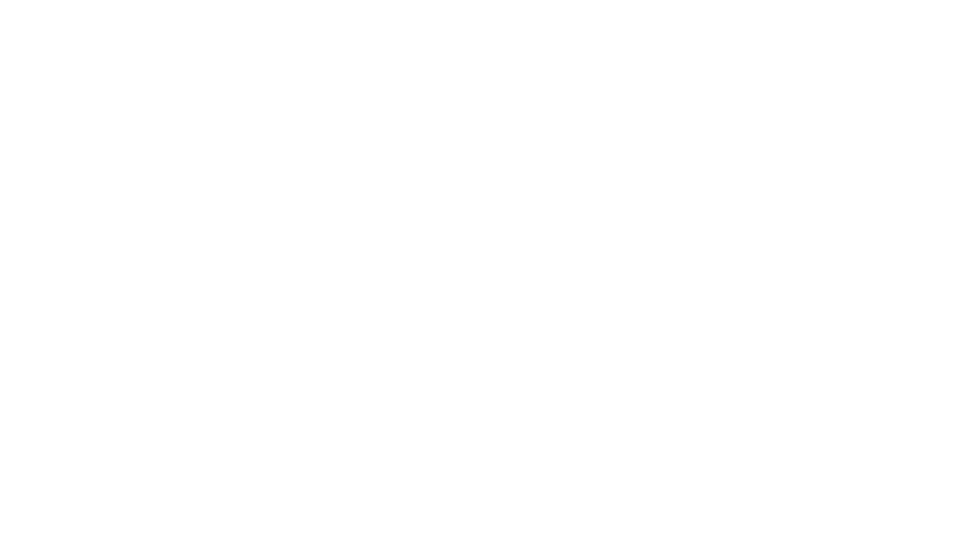
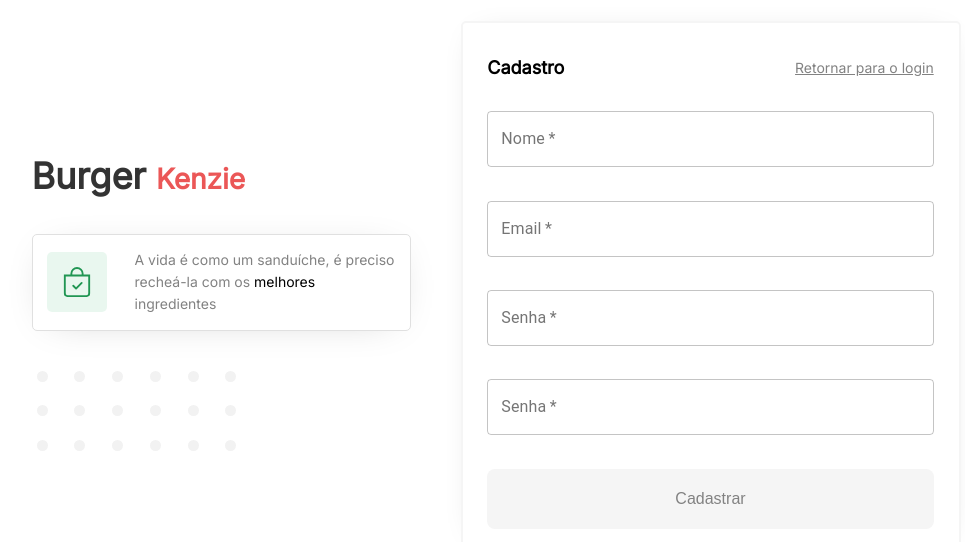
Before and after one commit to Kenzie-Academy-Brasil-Developers/react-entrega-s5-hamburgueria-2-0-com-typescript-json-server-guilherminol, a React (Create React App) app: page /register in a window 1280 px wide. Shown: the part 116-658 px from the top of the page, without its empty margins (119-1084 px from the left). Built offline with nearby package versions, Linux system fonts and the light colour scheme.

Commit message:
feat:Adding Providers

```diff
--- a/package.json
+++ b/package.json
@@ -15,6 +15,7 @@
     "@types/react-dom": "^17.0.0",
     "@types/react-router-dom": "^5.3.2",
     "@types/styled-components": "^5.1.15",
+    "axios": "^0.24.0",
     "material-ui": "^0.20.2",
     "react": "^17.0.2",
     "react-dom": "^17.0.2",
--- /dev/null
+++ b/src/Pages/Register/index.tsx
@@ -0,0 +1,61 @@
+import { Form, Content } from "./style";
+import { useHistory, Link } from "react-router-dom";
+import PageBalls from "../../Components/PageBalls";
+import TextFieldComponent from "../../Components/TextField";
+import SecondaryButton from "../../Components/SecondaryButton";
+import Logo from "../../Components/Logo";
+import HomePagePhrase from "../../Components/HomePagePhrase";
+import * as yup from "yup";
+import { useForm } from "react-hook-form";
+import { yupResolver } from "@hookform/resolvers/yup";
+
+interface OnSubmitProps {
+  name: string;
+  email: string;
+  password: string;
+  confirmPassword: string;
+}
+
+const Register = () => {
+  const history = useHistory();
+  const formSchema = yup.object().shape({
+    email: yup.string().required("Email Obrigatório"),
+    password: yup.string().required("Senha Obrigatória"),
+  });
+  const {
+    register,
+    handleSubmit,
+    // formState: { errors },
+  } = useForm({
+    resolver: yupResolver(formSchema),
+  });
+  const onSubmitFunc = (data: OnSubmitProps) => {
+    console.log(data);
+  };
+  return (
+    <Content>
+      <section>
+        <Logo />
+        <HomePagePhrase />
+        <PageBalls />
+      </section>
+      <section>
+        <Form onSubmit={handleSubmit(onSubmitFunc)}>
+          <div className="FormHeaderContainer">
+            <h3>Cadastro</h3>
+            <Link to="/">Retornar para o login</Link>
+          </div>
+          <TextFieldComponent {...register("name")} label="Nome" />
+          <TextFieldComponent {...register("email")} label="Email" />
+          <TextFieldComponent {...register("password")} label="Senha" />
+          <TextFieldComponent {...register("confirmPassword")} label="Senha" />
+
+          <SecondaryButton onClick={() => history.push("/register")}>
+            Cadastrar
+          </SecondaryButton>
+        </Form>
+      </section>
+    </Content>
+  );
+};
+export default Register;
--- /dev/null
+++ b/src/Pages/Register/style.ts
@@ -0,0 +1,66 @@
+import styled from "styled-components";
+
+export const Content = styled.div`
+  min-height: 100vh;
+  display: flex;
+  justify-content: center;
+  flex-direction: column;
+  align-items: center;
+  @media (min-width: 768px) {
+    flex-direction: row;
+  }
+`;
+
+export const Form = styled.form`
+  width: 300px;
+  height: 527px;
+  border: 2px solid #f5f5f5;
+  box-sizing: border-box;
+  box-shadow: 0px 0px 30px -20px rgba(0, 0, 0, 0.25);
+  border-radius: 5px;
+  display: flex;
+  flex-direction: column;
+  align-items: center;
+  justify-content: space-around;
+
+  h3 {
+    align-self: flex-start;
+    margin: 0;
+    margin-top: 18px;
+  }
+  .MuiFormControl-fullWidth {
+    width: 90%;
+  }
+
+  button {
+    box-sizing: border-box;
+    width: 90%;
+    height: 60px;
+    cursor: pointer;
+    font-size: 16px;
+  }
+  p {
+    font-size: 14px;
+    line-height: 18px;
+    text-align: center;
+    width: 327px;
+    max-width: 90%;
+    margin: 0 auto;
+    color: #999999;
+  }
+  .FormHeaderContainer {
+    width: 90%;
+    display: flex;
+    justify-content: space-between;
+    align-items: center;
+    a {
+      margin-top: 18px;
+
+      color: #828282;
+    }
+  }
+  @media (min-width: 768px) {
+    width: 500px;
+    margin: 50px;
+  }
+`;
--- a/src/Routes/index.tsx
+++ b/src/Routes/index.tsx
@@ -1,11 +1,15 @@
 import { Route, Switch } from "react-router-dom";
 import Login from "../Pages/Login";
+import Register from "../Pages/Register";
 const Routes = () => {
   return (
     <Switch>
       <Route exact path="/">
         <Login />
       </Route>
+      <Route path="/register">
+        <Register />
+      </Route>
     </Switch>
   );
 };
--- /dev/null
+++ b/src/Services/api.ts
@@ -0,0 +1,5 @@
+import axios from "axios";
+const api = axios.create({
+  baseURL: "https://hamburgueria2-api.herokuapp.com",
+});
+export default api;
```
Also changed, not shown: src/Providers/Auth/index.tsx (added, +52 -0 lines), src/Providers/index.tsx (added, +10 -0 lines), 1 other file (tests, documents, lock files or other folders).
